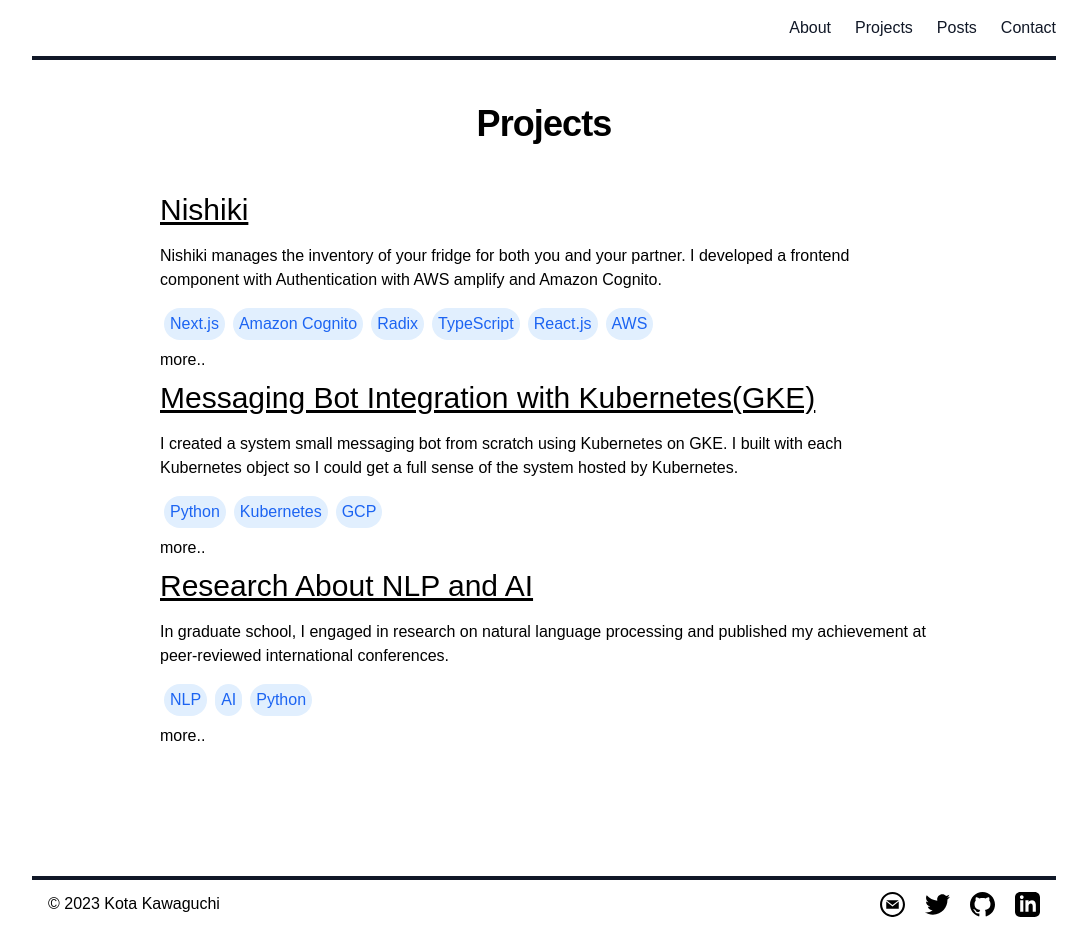
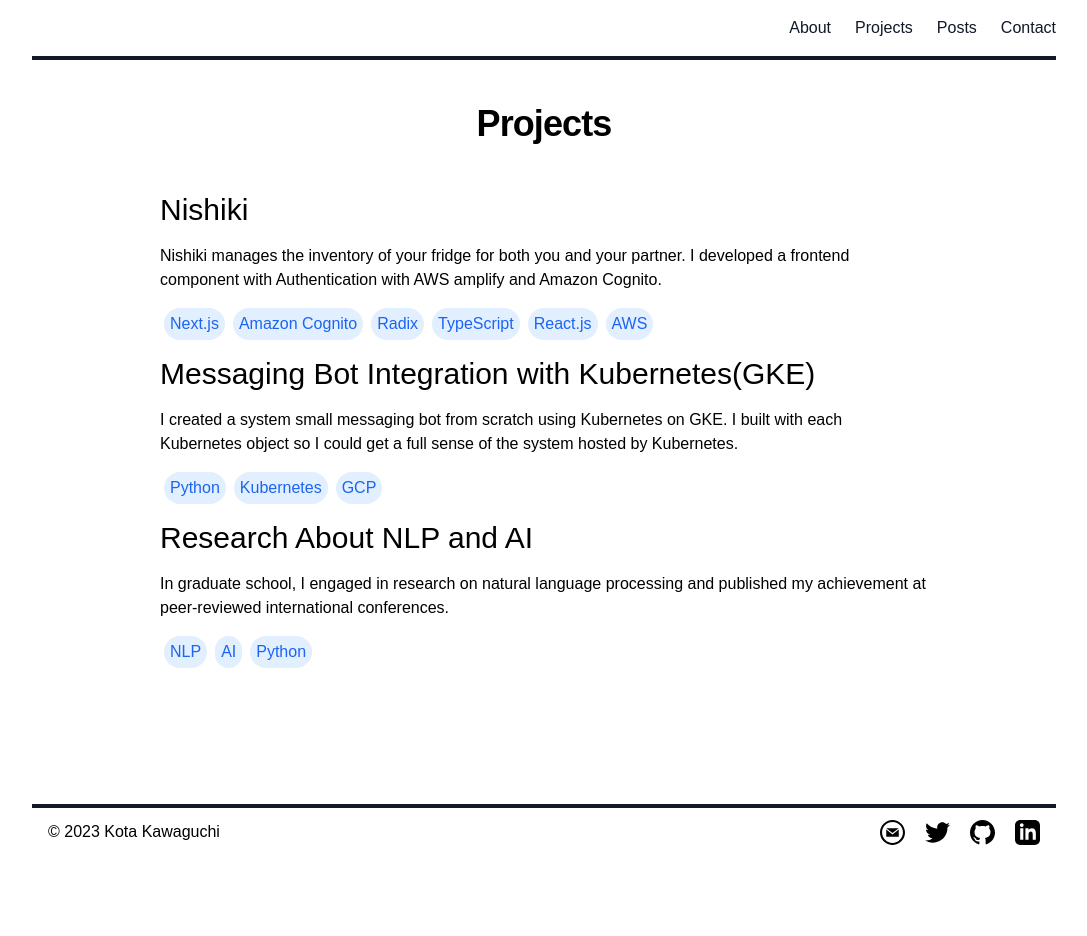
Before and after one commit to kotaaaa/myportfolio, a Next.js app: page /projects in a window 1280 px wide. Shown: the whole page, without its empty margins (96-1183 px from the left). After the commit the page ends 864 px from the top, so only its background shows below. Built offline with nearby package versions, Linux system fonts and the light colour scheme.

Commit message:
fix: updated design

```diff
--- a/components/projects/index.tsx
+++ b/components/projects/index.tsx
@@ -34,8 +34,8 @@
 }) => {
     return (
         <>
-            <h3 className="py-2 text-3xl underline">
-                {content.title}
+            <h3 className="py-2 text-3xl bold">
+                <Link href={content.link}>{content.title}</Link>
             </h3>
             <p className="py-2">
                 {content.contents}
@@ -50,11 +50,6 @@
                     </span>
                 ))}
             </p>
-            <Link href={content.link}>
-                <a className="py-2 hover:underline hover:cursor-pointer">
-                    more..
-                </a>
-            </Link>
         </>
     );
 };
```
